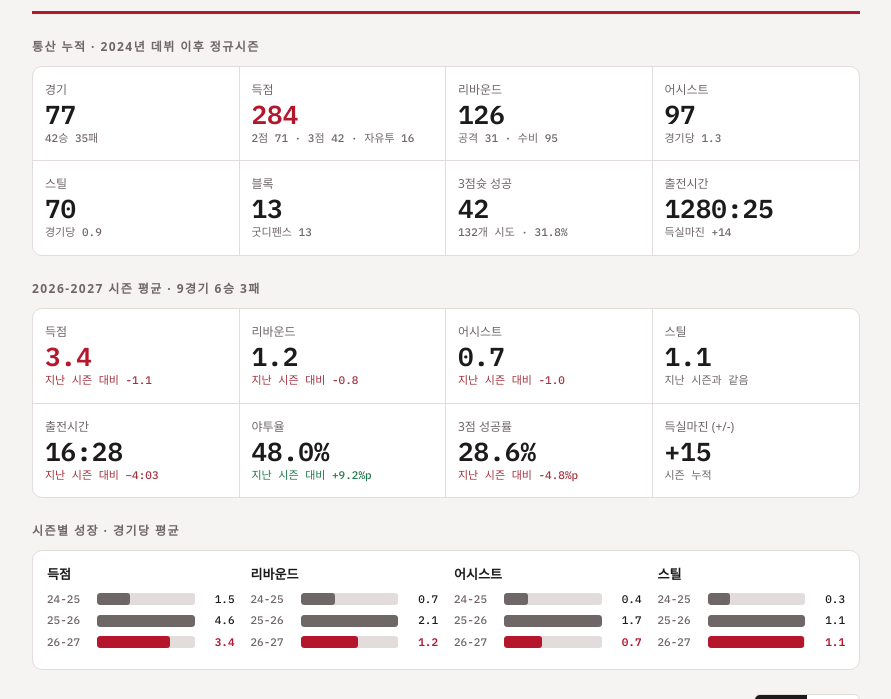
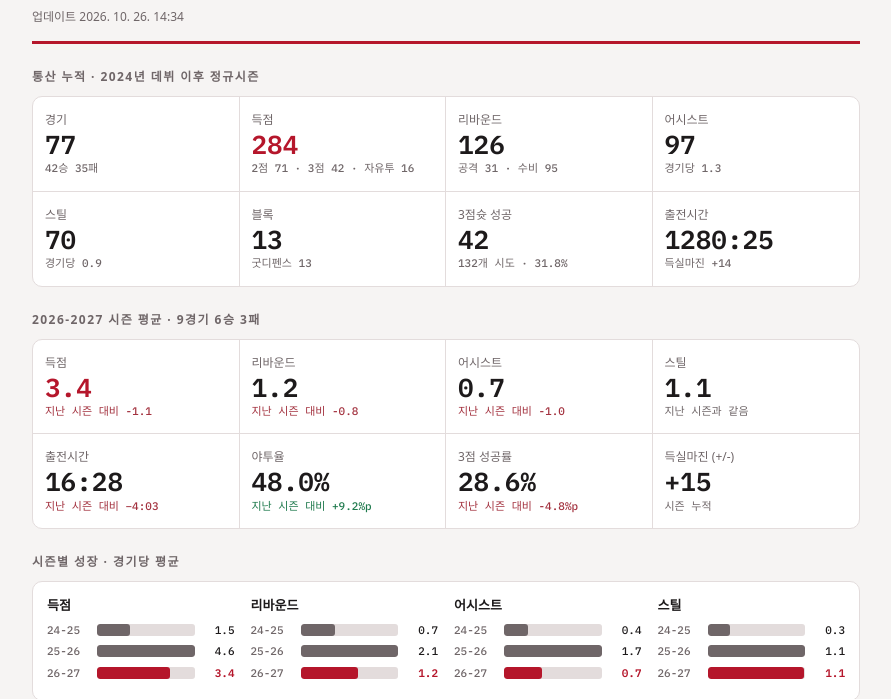
Before and after one commit to kmj-spec/jw4-record, a website: page index.html in a window 1280 px wide. Shown: the part 87-786 px from the top of the page, without its empty margins (194-1085 px from the left). Drawn offline with Linux system fonts and the light colour scheme; a web font is replaced by a local one.

Commit message:
갱신 시각을 '업데이트 날짜 시간' 한 줄로, 왼쪽 정렬
Co-Authored-By: Claude Opus 5.5 <noreply@anthropic.com>
Claude-Session: https://claude.ai/code/session_01M7P8RKsd65r2WAxX5paaoq

```diff
--- a/index.html
+++ b/index.html
@@ -46,7 +46,7 @@ button{cursor:pointer}
 .upd .updated{font-family:var(--body);text-align:left;line-height:1.4}
 .upd .updated span{display:block;white-space:nowrap}
 .refresh{flex-shrink:0}
-@media (min-width:640px){.upd{width:auto}.upd .updated{text-align:right}}
+
 .refresh{background:var(--red);color:#fff;border:0;border-radius:6px;padding:8px 14px;font-weight:700;font-size:13px}
 .refresh:disabled{opacity:.55;cursor:default}
 #refreshMsg{font-family:var(--body);max-width:260px}
@@ -198,8 +198,8 @@ if("serviceWorker" in navigator)navigator.serviceWorker.register("sw.js").catch(
       ["스틸",T.stl,`경기당 ${pg(T.stl,T.g)}`],["블록",T.blk,`굿디펜스 ${T.gd}`],["3점슛 성공",T.m3,`${T.a3}개 시도 · ${pct(T.m3,T.a3)}%`],["출전시간",mmss(T.sec),`득실마진 ${T.pm>0?"+":""}${T.pm}`]
     ].map(c=>`<div class="cell${c[3]?" key":""}"><div class="k">${c[0]}</div><div class="v">${c[1]}</div><div class="s">${c[2]}</div></div>`).join("");
     const esc=s=>String(s).replace(/[&<>"]/g,c=>({"&":"&amp;","<":"&lt;",">":"&gt;",'"':"&quot;"}[c]));
-    const lc=meta.lastCheck?String(meta.lastCheck).replace(/^\d{4}\./,""):"";
-    $("updated").innerHTML=(meta.updatedAt?`<span>기록 반영 ${esc(meta.updatedAt)}</span>`:"")+(lc?`<span>마지막 확인 ${esc(lc)}${meta.lastResult?` · ${esc(meta.lastResult)}`:""}</span>`:"");
+    const m=String(meta.lastCheck||meta.updatedAt||"").match(/(\d{4})\.(\d\d)\.(\d\d)(?: (\d\d:\d\d))?/);
+    $("updated").textContent=m?`업데이트 ${m[1]}. ${m[2]}. ${m[3]}.${m[4]?" "+m[4]:""}`:"";
 
     const cur=list[0], prev=list[1];
     $("nowTitle").textContent=`${cur.season} 시즌 평균 · ${cur.g}경기 ${cur.w}승 ${cur.l}패`;
```
